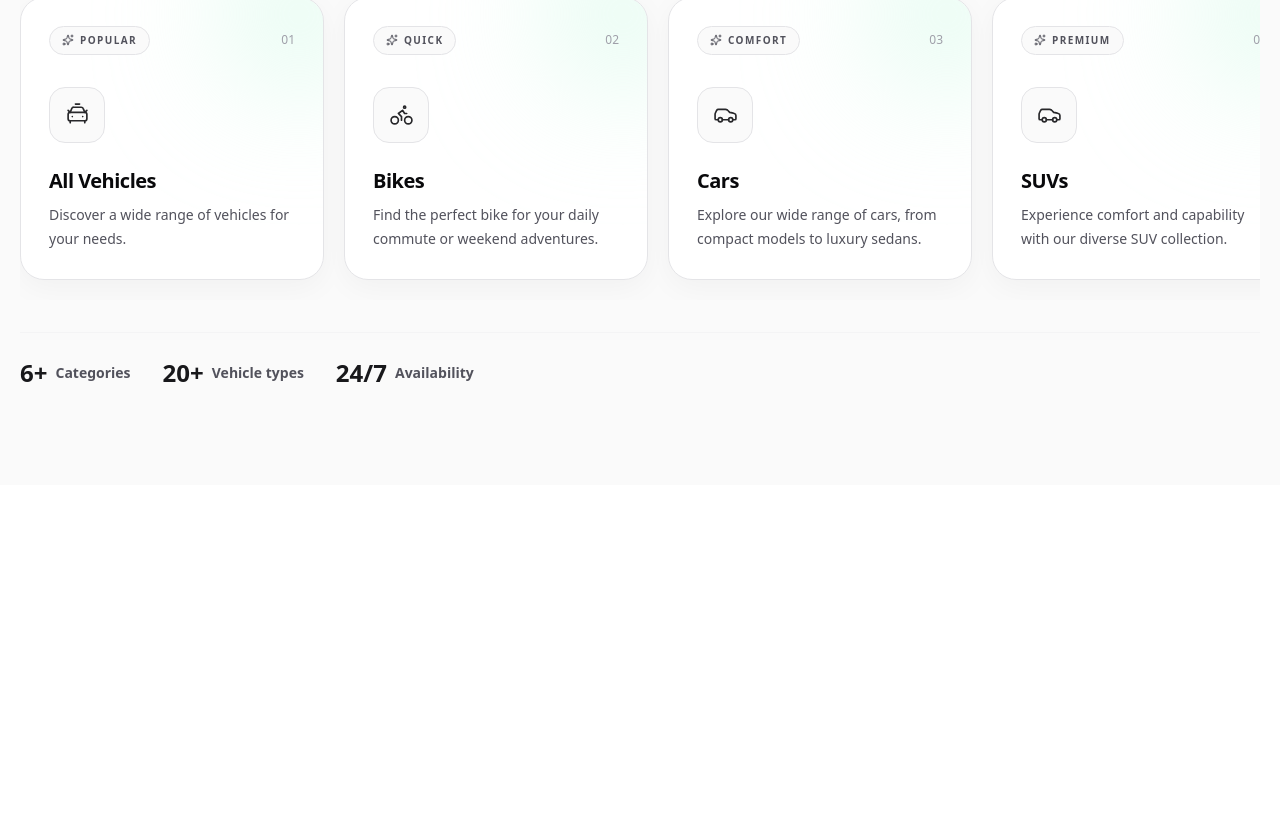
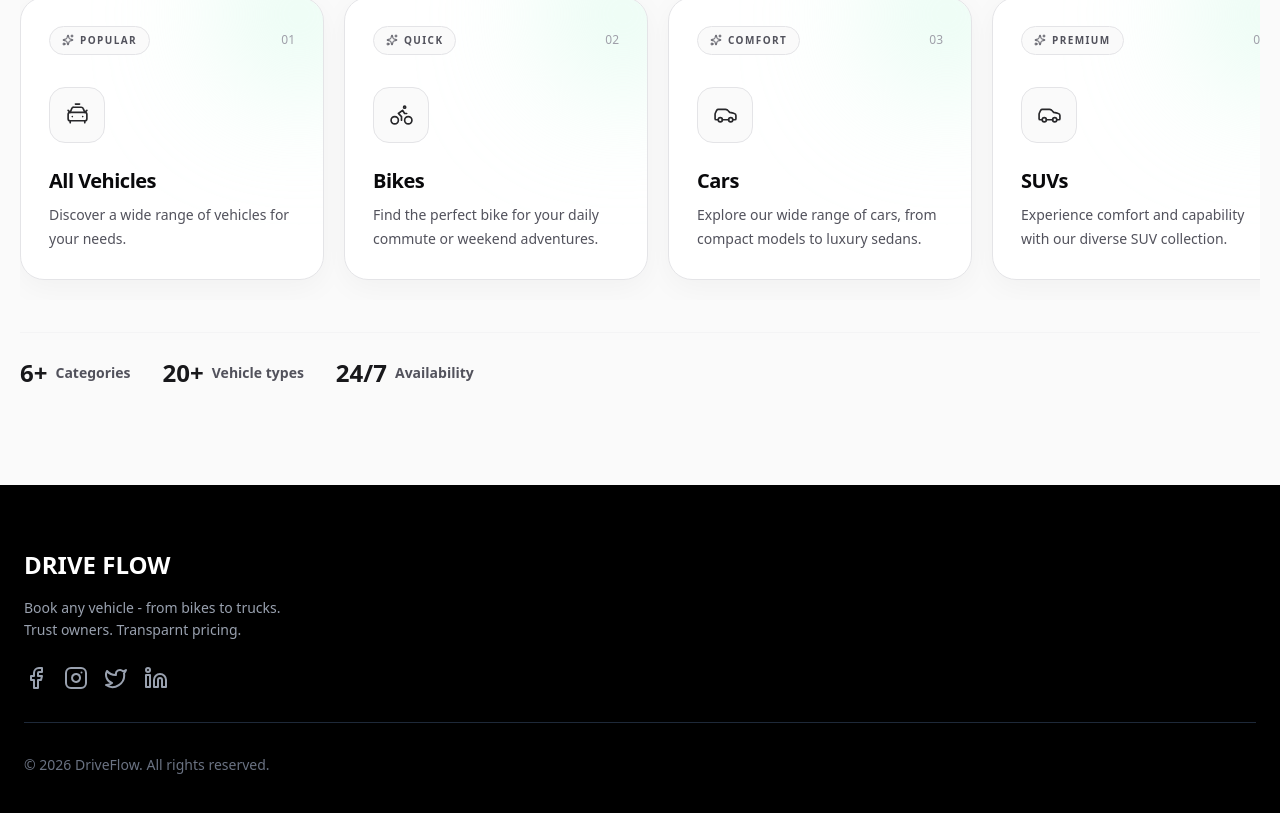
Before and after one commit to rlikhon/NextJs-16-BoilerPlat, a Next.js app: page / in a window 1280 px wide. Shown: the part 1089-1902 px from the top of the page. Before the commit the page ends 1574 px from the top, so only its background shows below. Built offline with nearby package versions, Linux system fonts and the light colour scheme; no server answers.

Commit message:
homepage:Fotter

```diff
--- a/src/components/Footer.tsx
+++ b/src/components/Footer.tsx
@@ -1,11 +1,40 @@
-import React from 'react'
+"use client";
+
+import { motion } from "motion/react";
+import React from "react";
+import FooterSocials from "./parts/FooterSocials";
 
 const Footer = () => {
   return (
-    <div>
+    <div className="w-full bg-black text-white">
+      <motion.div
+        initial={{ opacity: 0, y: 40 }}
+        whileInView={{ opacity: 1, y: 0 }}
+        transition={{ duration: 0.6, ease: "easeOut" }}
+        viewport={{ once: true }}
+        className="max-w-7xl mx-auto px-6 py-16"
+      >
+        <div className="grid grid-cols-1 sm:grid-cols-2 lg:grid-cols-4 gap-12">
+          <div>
+            <h2 className="text-2xl font-bold tracking -wide">
+              DRIVE FLOW
+            </h2>
+            <p className="mt-4 text-gray-400 text-sm leading-relaxed">
+              Book any vehicle - from bikes to trucks. Trust owners. Transparnt pricing.
+            </p>
+            <div>
+              <FooterSocials />
+            </div>
+          </div>
+        </div>
+        <div className="mt-8 pt-8 border-t border-gray-800">
+          <div className="max-x-7xl mx-auto flex flex-col sm:flex-row justify-between text-sm text-gray-500 gap-4 items-center ">
+            &copy; {new Date().getFullYear()} DriveFlow. All rights reserved.
+          </div>
+        </div>
+      </motion.div>
+    </div>
+  );
+};
 
-    </div>
-  )
-}
-
-export default Footer
+export default Footer;
--- a/src/components/HeroSections.tsx
+++ b/src/components/HeroSections.tsx
@@ -1,38 +1,46 @@
-'use client';
-import React from 'react'
-import { motion } from "motion/react"
-import { Bike, Car, Bus, Truck } from 'lucide-react';
+"use client";
+import React from "react";
+import { motion } from "motion/react";
+import { Bike, Car, Bus, Truck } from "lucide-react";
+import { useSelector } from "react-redux";
+import type { RootState } from "@/redux/store";
+import { useRouter } from "next/navigation";
 
 const HeroSections = ({ onAuthRequired }: { onAuthRequired: () => void }) => {
+  const { userData } = useSelector((state: RootState) => state.user);
+  const router = useRouter();
   return (
-    <div className='relative min-h-screen w-full overflow-hidden'>
-      <div className='absolute inset-0 bg-cover bg-center' style={{backgroundImage: 'url(/images/heroImage.jpg)'}}>
-        <div className='absolute inset-0 bg-black/80' />
+    <div className="relative min-h-screen w-full overflow-hidden">
+      <div
+        className="absolute inset-0 bg-cover bg-center"
+        style={{ backgroundImage: "url(/images/heroImage.jpg)" }}
+      >
+        <div className="absolute inset-0 bg-black/80" />
       </div>
-      <div className='relative z-10 min-h-screen flex flex-col items-center justify-center px-4 text-center'>
+      <div className="relative z-10 min-h-screen flex flex-col items-center justify-center px-4 text-center">
         <motion.div
-        initial={{opacity: 0, scale: 1, y: 30}}
-        animate={{opacity: 1, scale: 1, y: 0}}
-        transition={{duration: 0.6}}
-        className='text-white font-extrabold text-4xl sm:text-5xl md:text-7xl'
+          initial={{ opacity: 0, scale: 1, y: 30 }}
+          animate={{ opacity: 1, scale: 1, y: 0 }}
+          transition={{ duration: 0.6 }}
+          className="text-white font-extrabold text-4xl sm:text-5xl md:text-7xl"
         >
-
-          <h1 className='text-4xl font-bold text-white font-sans'>Welcome to DriveFlow</h1>
-
+          <h1 className="text-4xl font-bold text-white font-sans">
+            Welcome to DriveFlow
+          </h1>
         </motion.div>
         <motion.p
-        initial={{opacity: 0}}
-        animate={{opacity: 1}}
-        transition={{delay: 0.8}}
-        className='mt-4 max-w-xl text-gray-300 font-semibold'
+          initial={{ opacity: 0 }}
+          animate={{ opacity: 1 }}
+          transition={{ delay: 0.8 }}
+          className="mt-4 max-w-xl text-gray-300 font-semibold"
         >
-            From daily rides to heavy transports --- all in one platform.
+          From daily rides to heavy transports --- all in one platform.
         </motion.p>
         <motion.div
-        initial={{opacity: 0}}
-        animate={{opacity: 1}}
-        transition={{delay: 1.2}}
-        className='mt-8 flex gap-8 text-gray-500'
+          initial={{ opacity: 0 }}
+          animate={{ opacity: 1 }}
+          transition={{ delay: 1.2 }}
+          className="mt-8 flex gap-8 text-gray-500"
         >
           <Bike size={30} />
           <Car size={30} />
@@ -40,17 +48,18 @@ const HeroSections = ({ onAuthRequired }: { onAuthRequired: () => void }) => {
           <Truck size={30} />
         </motion.div>
         <motion.button
-        onClick={onAuthRequired}
-        whileHover={{scale: 1.05}}
-        whileTap={{scale: 0.95}}
-        className='mt-12 px-10 py-4 bg-white text-black rounded-full font-semibold shadow-xl'
+          onClick={() =>
+            !userData ? onAuthRequired() : router.push("/user/book")
+          }
+          whileHover={{ scale: 1.05 }}
+          whileTap={{ scale: 0.95 }}
+          className="mt-12 px-10 py-4 bg-white text-black rounded-full font-semibold shadow-xl"
         >
           Book Now
         </motion.button>
       </div>
+    </div>
+  );
+};
 
-    </div>
-  )
-}
-
-export default HeroSections
+export default HeroSections;
--- /dev/null
+++ b/src/components/parts/FooterSocials.tsx
@@ -0,0 +1,73 @@
+'use client'; // Required Next.js App Router boundary tag for motion interactivity
+
+import { motion } from "motion/react";
+
+// ==========================================
+// 🎨 LIGHTWEIGHT BRAND SVG UTILITY COMPONENTS
+// ==========================================
+
+const FacebookIcon = (props: React.SVGProps<SVGSVGElement>) => (
+  <svg viewBox="0 0 24 24" fill="none" stroke="currentColor" strokeWidth="2" strokeLinecap="round" strokeLinejoin="round" {...props}>
+    <path d="M18 2h-3a5 5 0 0 0-5 5v3H7v4h3v8h4v-8h3l1-4h-4V7a1 1 0 0 1 1-1h3z" />
+  </svg>
+);
+
+const InstagramIcon = (props: React.SVGProps<SVGSVGElement>) => (
+  <svg viewBox="0 0 24 24" fill="none" stroke="currentColor" strokeWidth="2" strokeLinecap="round" strokeLinejoin="round" {...props}>
+    <rect width="20" height="20" x="2" y="2" rx="5" ry="5" />
+    <path d="M16 11.37A4 4 0 1 1 12.63 8 4 4 0 0 1 16 11.37z" />
+    <line x1="17.5" x2="17.51" y1="6.5" y2="6.5" />
+  </svg>
+);
+
+const TwitterIcon = (props: React.SVGProps<SVGSVGElement>) => (
+  <svg viewBox="0 0 24 24" fill="none" stroke="currentColor" strokeWidth="2" strokeLinecap="round" strokeLinejoin="round" {...props}>
+    <path d="M22 4s-.7 2.1-2 3.4c1.6 10-9.4 17.3-18 11.6 2.2.1 4.4-.6 6-2C3 15.5.5 9.6 3 5c2.2 2.6 5.6 4.1 9 4-.9-4.2 4-6.6 7-3.8 1.1 0 3-1.2 3-1.2z" />
+  </svg>
+);
+
+const LinkedInIcon = (props: React.SVGProps<SVGSVGElement>) => (
+  <svg viewBox="0 0 24 24" fill="none" stroke="currentColor" strokeWidth="2" strokeLinecap="round" strokeLinejoin="round" {...props}>
+    <path d="M16 8a6 6 0 0 1 6 6v7h-4v-7a2 2 0 0 0-2-2 2 2 0 0 0-2 2v7h-4v-7a6 6 0 0 1 6-6z" />
+    <rect width="4" height="12" x="2" y="9" />
+    <circle cx="4" cy="4" r="2" />
+  </svg>
+);
+
+// ==========================================
+// 🛠️ STRUCTURED DATA ARRAY MAPPING HOOK
+// ==========================================
+
+const SocialLinks = [
+  { name: "Facebook", href: "http://www.facebook.com", component: FacebookIcon },
+  { name: "Instagram", href: "http://www.instagram.com", component: InstagramIcon },
+  { name: "Twitter", href: "http://www.twitter.com", component: TwitterIcon },
+  { name: "LinkedIn", href: "http://www.linkedin.com", component: LinkedInIcon }
+];
+
+export default function FooterSocials() {
+  return (
+    <div className="mt-6 flex gap-4">
+      {SocialLinks.map((item, index) => {
+        // Assign the isolated uppercase variable for valid React component parsing
+        const VisualIcon = item.component;
+
+        return (
+          <motion.a
+            key={index}
+            href={item.href}
+            target="_blank"
+            rel="noopener noreferrer"
+            title={`Follow us on ${item.name}`}
+            className="text-gray-400 hover:text-cyan-400 transition-colors duration-200"
+            whileHover={{ scale: 1.15, y: -2 }}
+            whileTap={{ scale: 0.95 }}
+          >
+            {/* Custom styled sizing applied seamlessly via standard layout metrics */}
+            <VisualIcon className="w-6 h-6" />
+          </motion.a>
+        );
+      })}
+    </div>
+  );
+}
```
